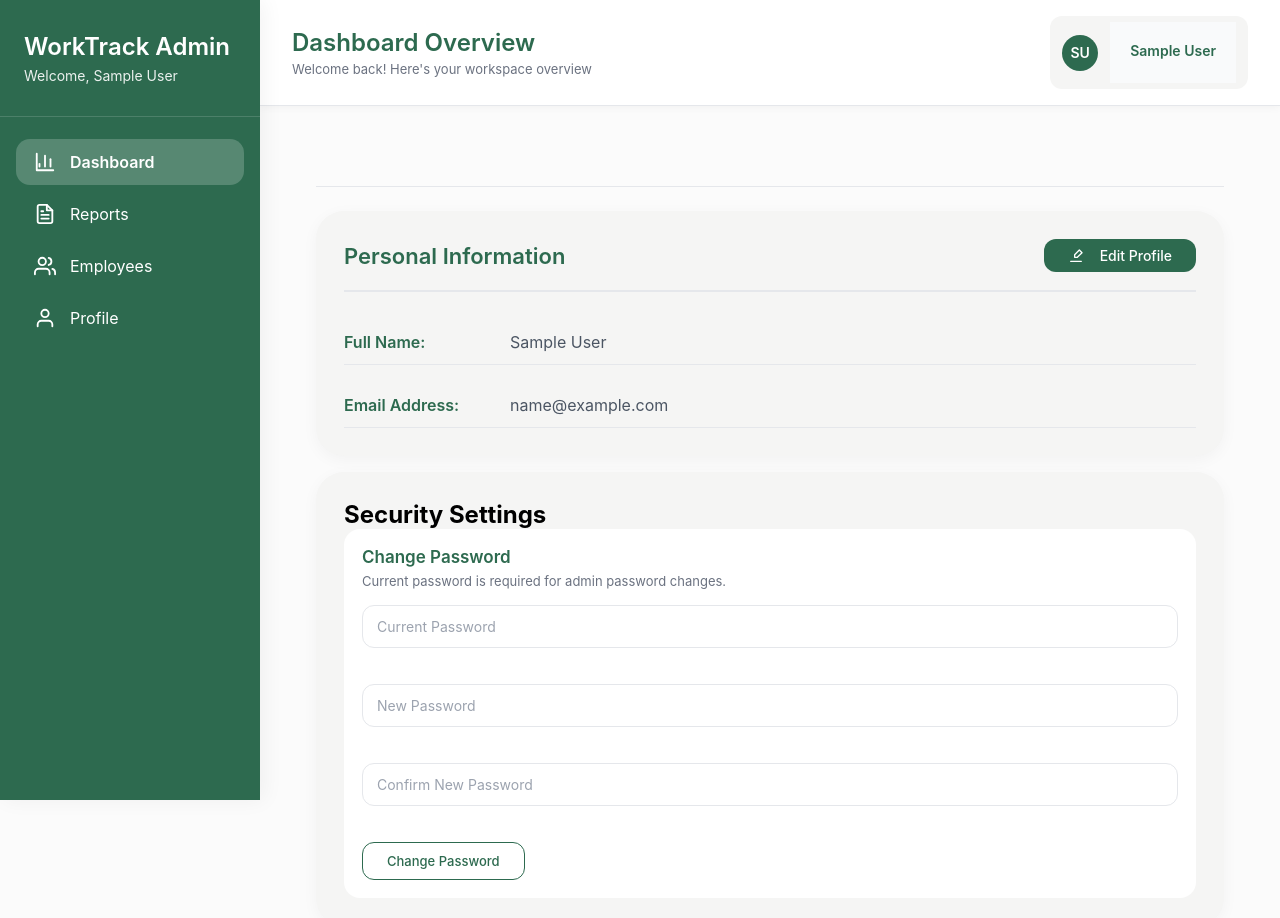
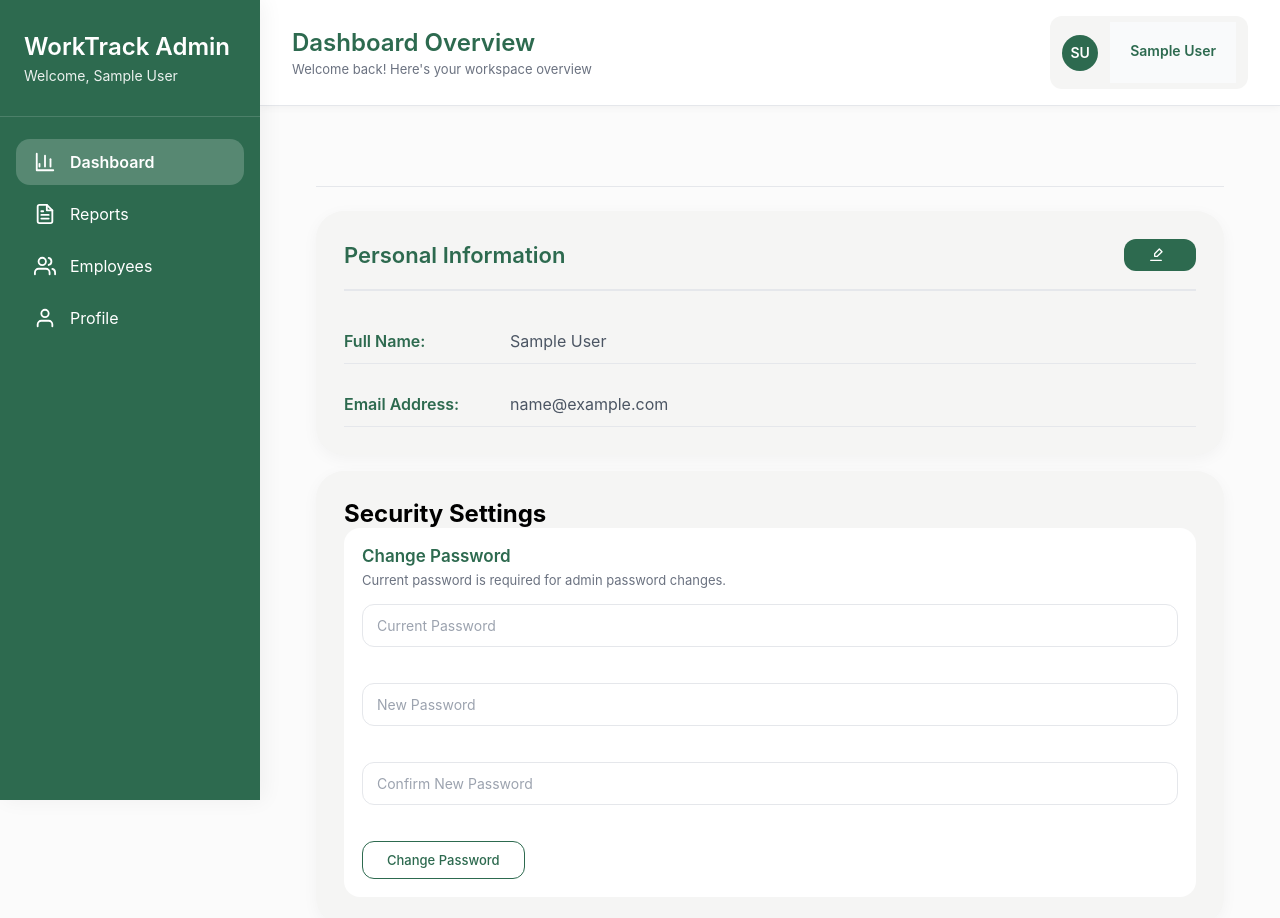
Before and after one commit to Naveenasrinivasan26/WorktrackingSystem, a React (Vite) app in the folder frontend/: page /admin/profile in a window 1280 px wide. Shown: the top 918 px of the page. Built offline with nearby package versions, Linux system fonts and the light colour scheme; no server answers; sample sign-in values are in the browser's storage.

Commit message:
Remove commented-out Edit Profile button and info row in AdminProfile component

```diff
--- a/frontend/src/components/AdminProfile.jsx
+++ b/frontend/src/components/AdminProfile.jsx
@@ -71,7 +71,7 @@ const AdminProfile = ({ user }) => {
                     <path d="M17 3l4 4-7 7H10v-4l7-7z" />
                     <path d="M4 20h16" />
                   </svg>
-                  Edit Profile
+                  {/* Edit Profile */}
                 </button>
               ) : (
                 <div className="edit-actions">
@@ -109,10 +109,7 @@ const AdminProfile = ({ user }) => {
                   <div className="info-value">{profileData.email}</div>
                 )}
               </div>
-              {/* <div className="info-row"> */}
 
-
-              {/* </div> */}
 
 
               </div>
```
